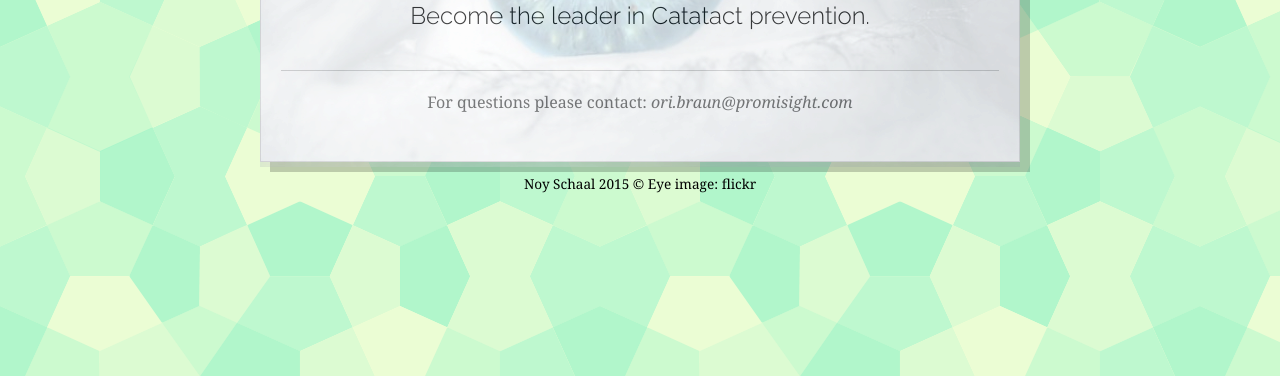
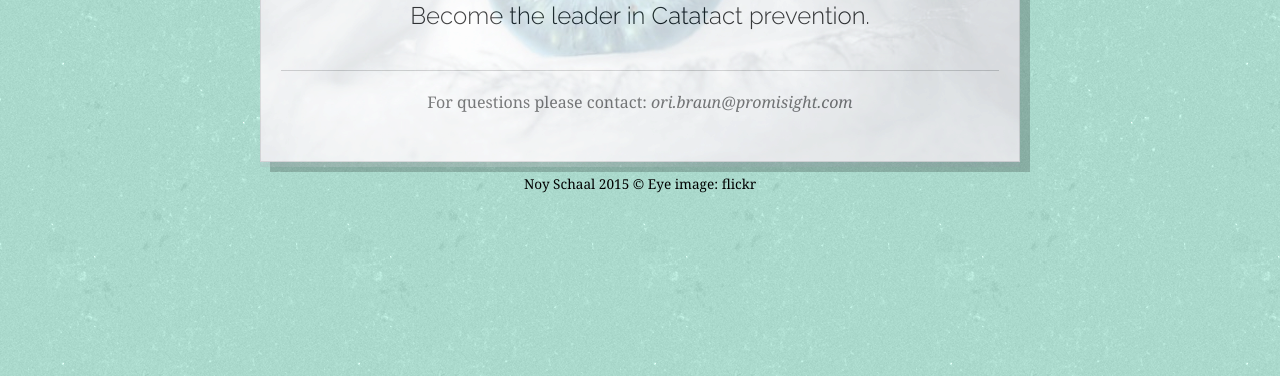
Before and after one commit to noyschaal/promisight, a plain HTML site: page index.html in a window 1280 px wide. Shown: the part 424-800 px from the top of the page. Drawn offline with Linux system fonts and the light colour scheme.

Commit message:
change back pattern

```diff
--- a/assets/css/main.css
+++ b/assets/css/main.css
@@ -16,7 +16,7 @@ body {
     padding-top: 80px;
 
 	background-color:#86B3B0;
-	background-image: url(../img/pattern1.png);
+	background-image: url(../img/pattern3.png);
 /* 	background-repeat: no-repeat;
 	background-position: bottom right;
 	background-attachment: fixed; */
```
Also changed, not shown: assets/img/pattern3.png (added), 1 other file.
